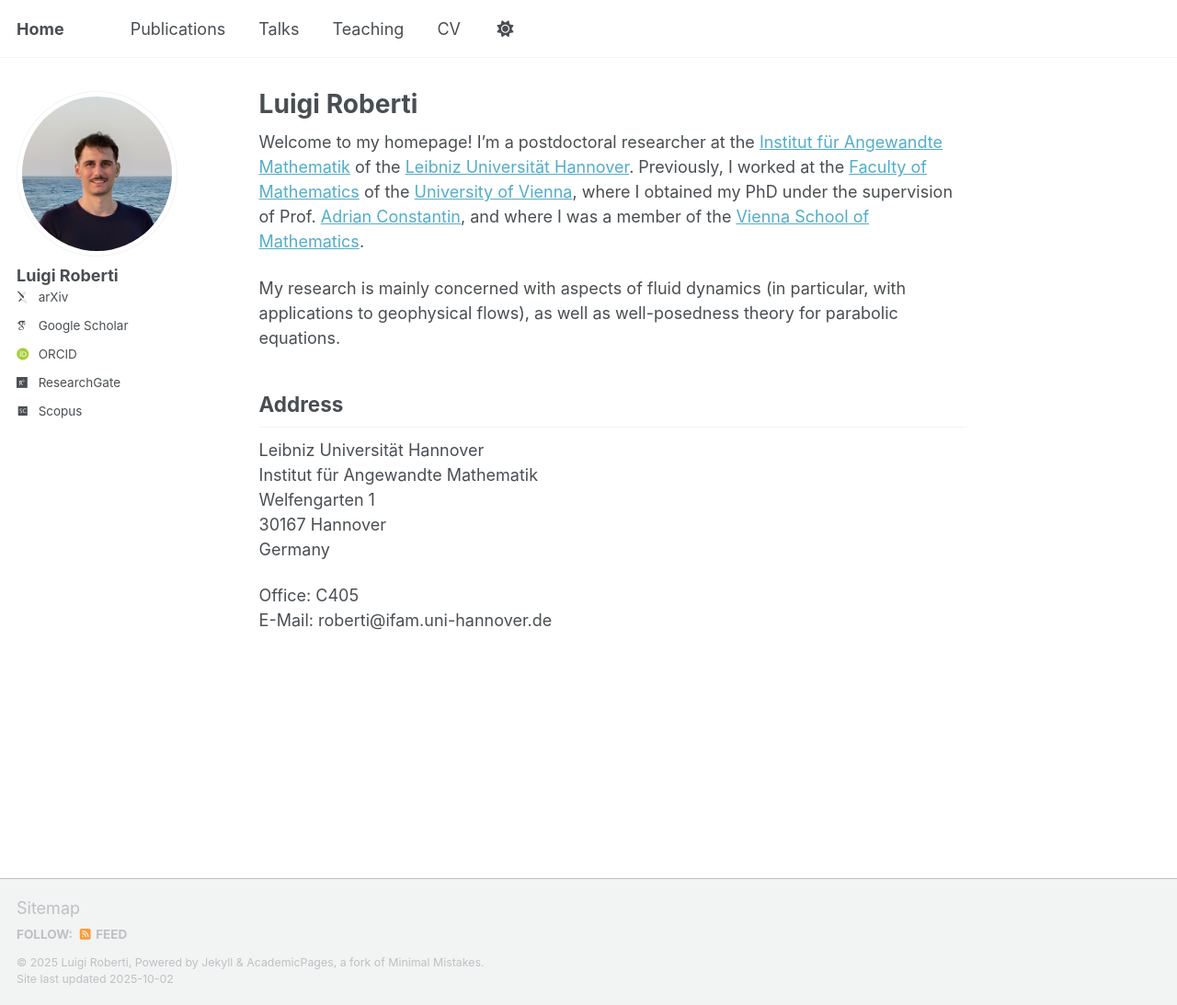
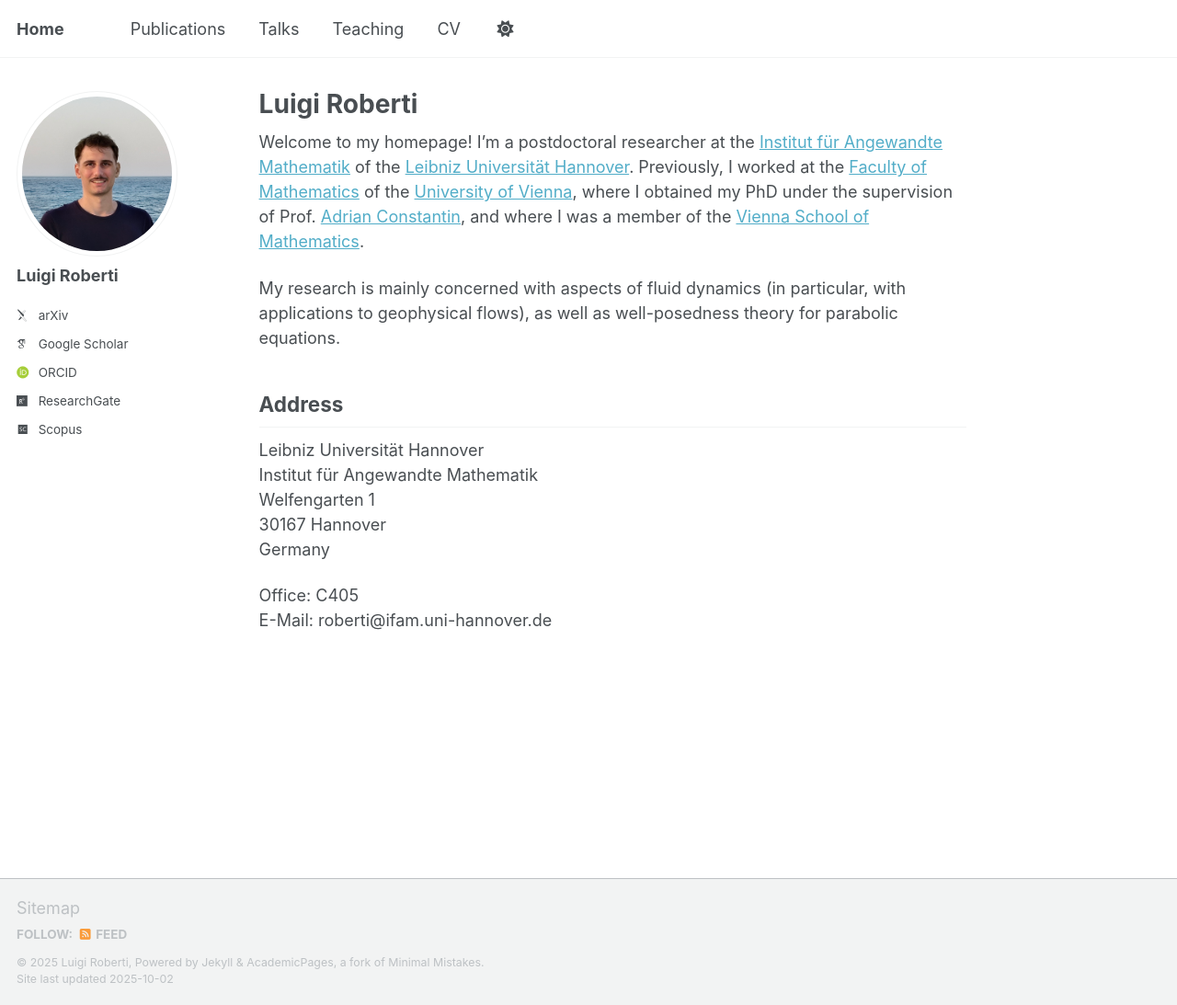
Before and after one commit to luigi-roberti/luigi-roberti.github.io, a Jekyll site: the page built from _pages/about.md, in a window 1280 px wide and 1093 px high. Shown: the whole window at 92% size. Built offline with Jekyll 4.4.1, drawn with Linux system fonts in a browser that asks for light colours; some web fonts are replaced; a script that is not in the unit is left out.

Commit message:
Update _config.yml

```diff
--- a/_config.yml
+++ b/_config.yml
@@ -26,7 +26,7 @@ author:
   avatar           : "profile.jpg"
   name             : "Luigi Roberti"
   pronouns         : # example: "she/her"
-  bio              : # "Short biography for the left-hand sidebar"
+  bio              : " "# "Short biography for the left-hand sidebar"
   employer         : # "Leibniz Universität Hannover"
   location         : # "Welfengarten 1, 30167 Hannover, Room C405"
   uri              : # URL
```
